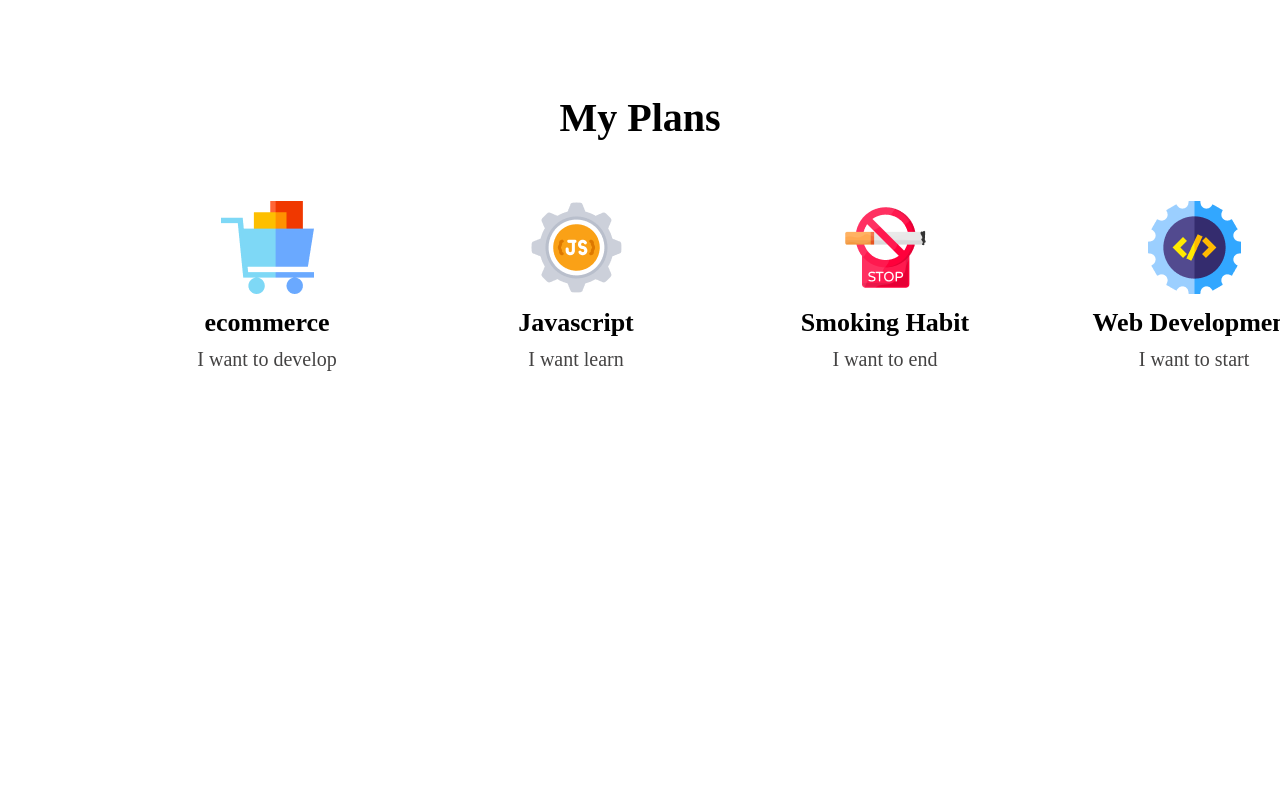
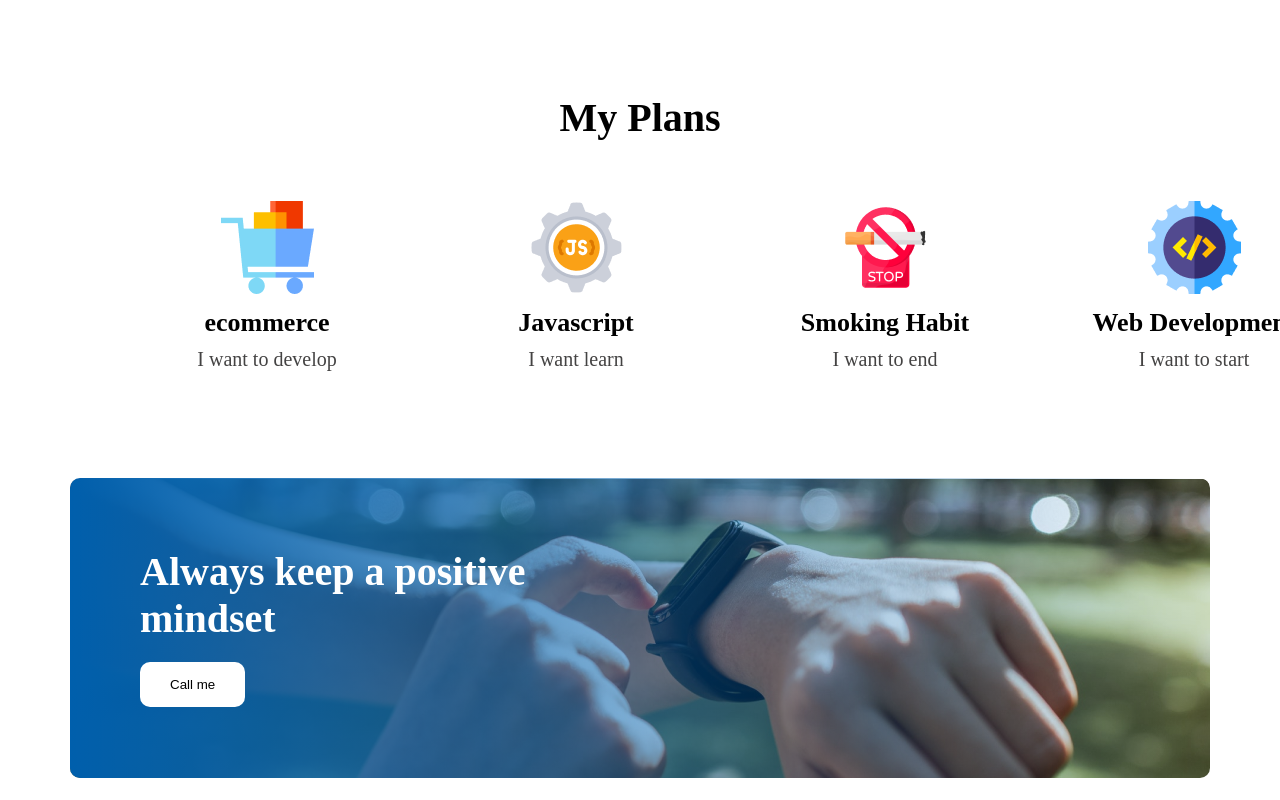
Before and after one commit to SmSowrub/Programming-Hero-batch-7-Assignment-1, a plain HTML site: page index.html in a window 1280 px wide. Shown: the part 1637-2437 px from the top of the page. Before the commit the page ends 2045 px from the top, so only its background shows below. Drawn offline with Linux system fonts and the light colour scheme.

Commit message:
4th part done

```diff
--- a/index.html
+++ b/index.html
@@ -8,6 +8,8 @@
     <link rel="stylesheet" href="style.css">
 </head>
 <body>
+    <!-- Header start -->
+
     <header class="banner">
             <div class="banner-site">
                 <h1 id="banner-hedding">All Thinks Are Possible If You believe</h1>
@@ -18,13 +20,17 @@
 
             </div>
     </header>
+
+    <!-- header end -->
+
     <main>
+        <!-- 2nd part start -->
         <section>
             <div class="Previous-year">
                 <div id="img-site">
                     <img src="./images/person.png" alt="person" >
             </div>
-                <div id="text-section">
+            <div id="text-section">
                 <h2 id="text-header">My failures of previous year</h2>
                 <p id="text-contant">Contrary to popular belief, Lorem Ipsum is not simply random text. It has roots in a piece of classical Latin literature from 45 BC, making it over 2000 years old. Richard McClintock.</p>
                 <ul>
@@ -36,7 +42,10 @@
                 </ul>
             </div>
         </section>
+        <!-- 2nd part end -->
 
+
+        <!-- 3rd part start -->
         <section>
             <h2 class="Plans">My Plans</h2>
 
@@ -63,6 +72,20 @@
                 </div>
             </div>
         </section>
+        <!-- 3rd part end -->
+
+
+        <!-- 4th part start -->
+            <section>
+                <div class="gradient-part">
+                    <div class="gradient">
+                   <div class="gradient-text">
+                    <h2>Always keep a positive mindset</h2>
+                    <button>Call me</button>
+                   </div>
+                </div>
+            </section>
+        <!-- 4th part end -->
     </main>
     <footer></footer>
 </body>
--- a/style.css
+++ b/style.css
@@ -105,7 +105,7 @@ color: #444343;
     justify-content: space-between;
     margin: 0 auto;
     margin-left: 90px;
-    padding: 10px 100px 10px 70px;
+    padding: 10px 100px 80px 70px;
 
 }
 .all-Plans{
@@ -128,3 +128,39 @@ color: #444343;
     font-weight: 500px;
     margin-top: 10px;
 }
+
+.gradient-part{
+    background-image: url(./images/watch.png);
+    background-repeat: no-repeat;
+    width: 1140px;
+    height: 300px;
+    margin: 0 auto;
+    border-radius: 10px;
+
+}
+.gradient{
+    background: linear-gradient(90deg, #005FAC 0%, rgba(0, 95, 172, 0) 100%);
+    opacity: 4;
+    width: 1140px;
+    height: 300px;
+    border-radius: 10px;
+}
+
+.gradient-text{
+    width: 459px;
+    height: 182px;
+    padding: 70px;
+}
+.gradient-text h2{
+    font-weight: 700;
+    font-size: 40px;
+    line-height: 47px;
+    color: #FFFFFF;
+}
+.gradient-text button{
+    background-color: #fff;
+    padding: 15px 30px;
+    border-radius: 10px;
+    border: none;
+    margin-top: 20px;
+}
```
